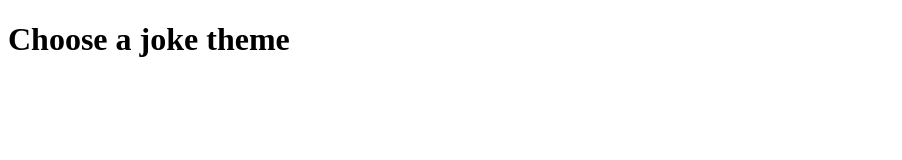
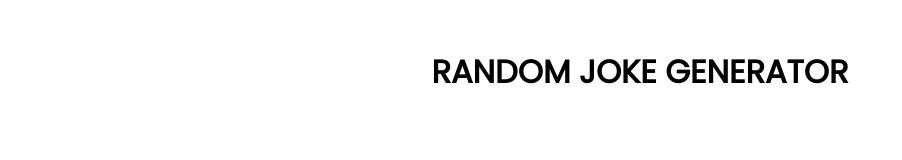
Before and after one commit to marcyvillegas/random-joke-generator, a plain HTML site: page index.html in a window 1280 px wide. Shown: the whole page, without its empty margins (0-902 px from the left). Drawn offline with Linux system fonts and the light colour scheme.

Commit message:
added style to new webpage

```diff
--- a/client/css/index.scss
+++ b/client/css/index.scss
@@ -1 +1,10 @@
 @import url('https://fonts.googleapis.com/css2?family=Poppins&display=swap');
+
+html {
+    font-family: 'Poppins', sans-serif;
+    text-align: center;
+}
+
+.main-header {
+    margin-top: 3rem;
+}
--- a/index.html
+++ b/index.html
@@ -5,12 +5,13 @@
     <meta http-equiv="X-UA-Compatible" content="IE=edge">
     <meta name="viewport" content="width=device-width, initial-scale=1.0">
     <link rel="icon" href="/tree.png">
+    <link rel="stylesheet" href="client/css/index.css">
     <title>Random Joke Generator</title>
 </head>
 <body>
 
     <div class="main-header">
-        <h1>Choose a joke theme</h1>
+        <h1>RANDOM JOKE GENERATOR</h1>
     </div>
 
 </body>
```
Also changed, not shown: client/css/index.css.
